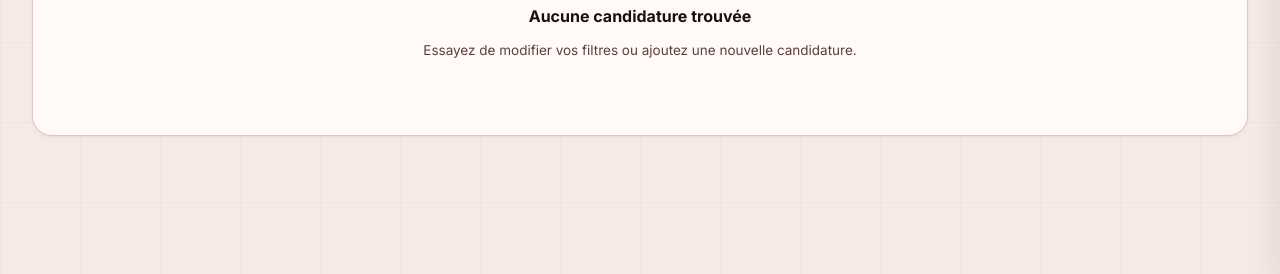
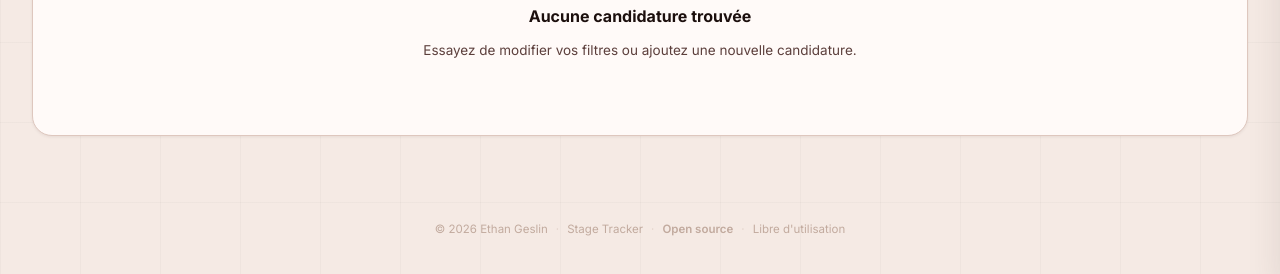
Before and after one commit to Kowayz/Stage-Tracker, a plain HTML site: page index.html in a window 1280 px wide. Shown: the part 518-792 px from the top of the page. Drawn offline with nearby package versions, Linux system fonts and the light colour scheme.

Commit message:
feat: add discreet footer with copyright and open source credit

```diff
--- a/index.html
+++ b/index.html
@@ -295,6 +295,17 @@
       </section>
     </main>
 
+    <!-- ===== FOOTER ===== -->
+    <footer class="site-footer">
+      <span>© 2026 Ethan Geslin</span>
+      <span class="footer-dot">·</span>
+      <span>Stage Tracker</span>
+      <span class="footer-dot">·</span>
+      <a href="https://github.com/Kowayz/Stage-Tracker" target="_blank" rel="noopener noreferrer">Open source</a>
+      <span class="footer-dot">·</span>
+      <span>Libre d'utilisation</span>
+    </footer>
+
     <!-- ===== MODAL ADD/EDIT ===== -->
     <div class="modal-overlay" id="modalOverlay">
       <div
--- a/styles.css
+++ b/styles.css
@@ -1876,6 +1876,28 @@ span.flatpickr-weekday {
 }
 .profile-panel-footer a:hover { color: var(--primary); }
 
+/* ===== SITE FOOTER ===== */
+.site-footer {
+  display: flex;
+  align-items: center;
+  justify-content: center;
+  flex-wrap: wrap;
+  gap: 8px;
+  padding: 20px 32px 28px;
+  font-size: 11.5px;
+  color: var(--text-muted);
+  opacity: 0.6;
+  transition: opacity 0.2s;
+}
+.site-footer:hover { opacity: 1; }
+.site-footer a {
+  color: var(--text-muted);
+  text-decoration: none;
+  font-weight: 600;
+}
+.site-footer a:hover { color: var(--primary); }
+.footer-dot { opacity: 0.4; }
+
 /* Mobile: bottom sheet */
 @media (max-width: 480px) {
   .profile-panel {
```
